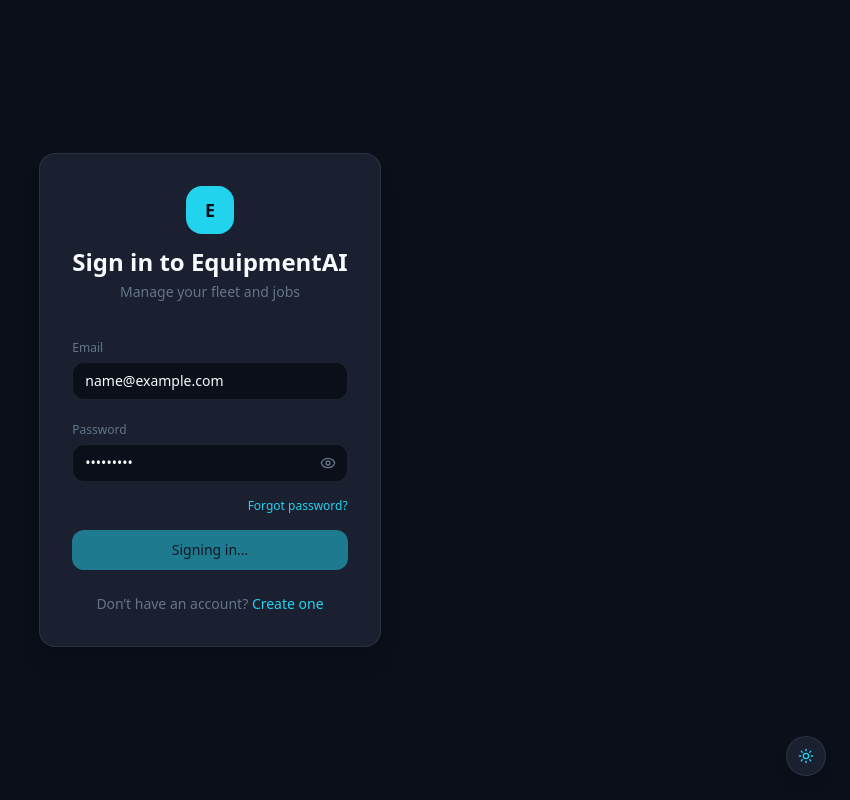
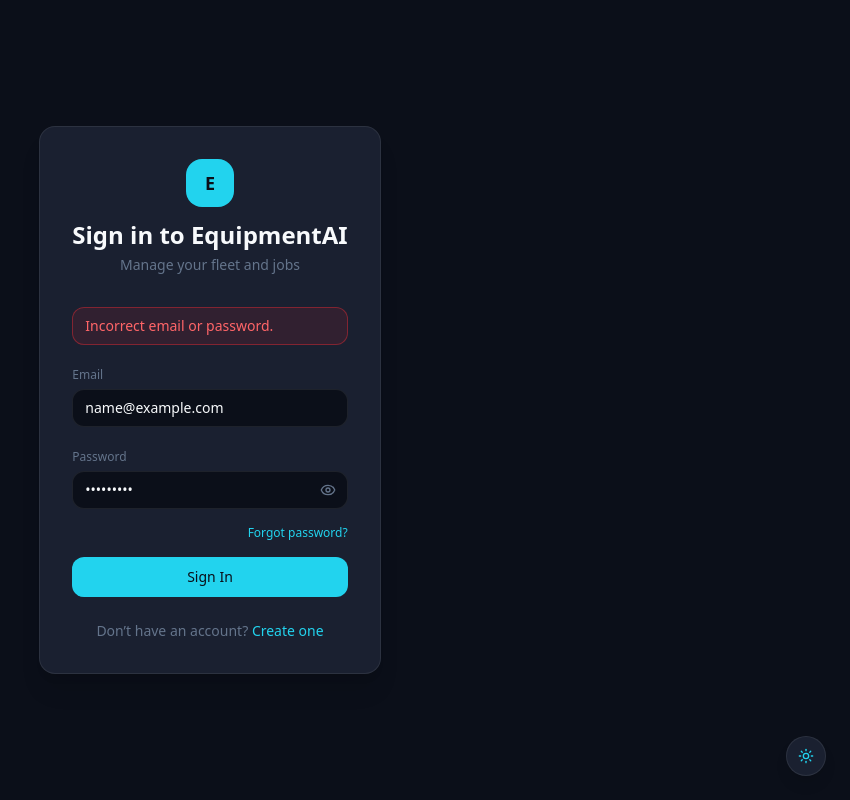
Before and after one commit to jesser1223/equipmentai, a Next.js app: page /login in a window 1280 px wide. Both pictures are taken after typing "name@example.com", "Sample123" into the empty fields and a click on the button "Sign In". Shown: the whole page, without its empty margins (430-1280 px from the left). Built offline with nearby package versions, Linux system fonts and the light colour scheme.

Commit message:
Show error on incorrect sign-in

```diff
--- a/src/app/(auth)/login/page.tsx
+++ b/src/app/(auth)/login/page.tsx
@@ -16,12 +16,23 @@
     e.preventDefault();
     setError("");
     setLoading(true);
-    const res = await signIn("credentials", {
-      email,
-      password,
-      redirect: true,
-      callbackUrl: "/",
-    });
+    try {
+      const res = await signIn("credentials", {
+        email: email.trim().toLowerCase(),
+        password,
+        redirect: false,
+        callbackUrl: "/",
+      });
+      if (!res || res.error || res.ok === false) {
+        setError("Incorrect email or password.");
+        return;
+      }
+      window.location.href = res.url || "/";
+    } catch {
+      setError("Incorrect email or password.");
+    } finally {
+      setLoading(false);
+    }
   };
 
   return (
@@ -36,7 +47,11 @@
         </div>
 
         <form onSubmit={submit} className="space-y-4">
-          {error && <div className="rounded-lg bg-danger/15 px-3 py-2 text-sm text-danger">{error}</div>}
+          {error && (
+            <div role="alert" className="rounded-lg border border-red-500/40 bg-red-500/10 px-3 py-2 text-sm text-red-400">
+              {error}
+            </div>
+          )}
 
           <div>
             <label className="text-xs font-medium text-muted-foreground">Email</label>
```
